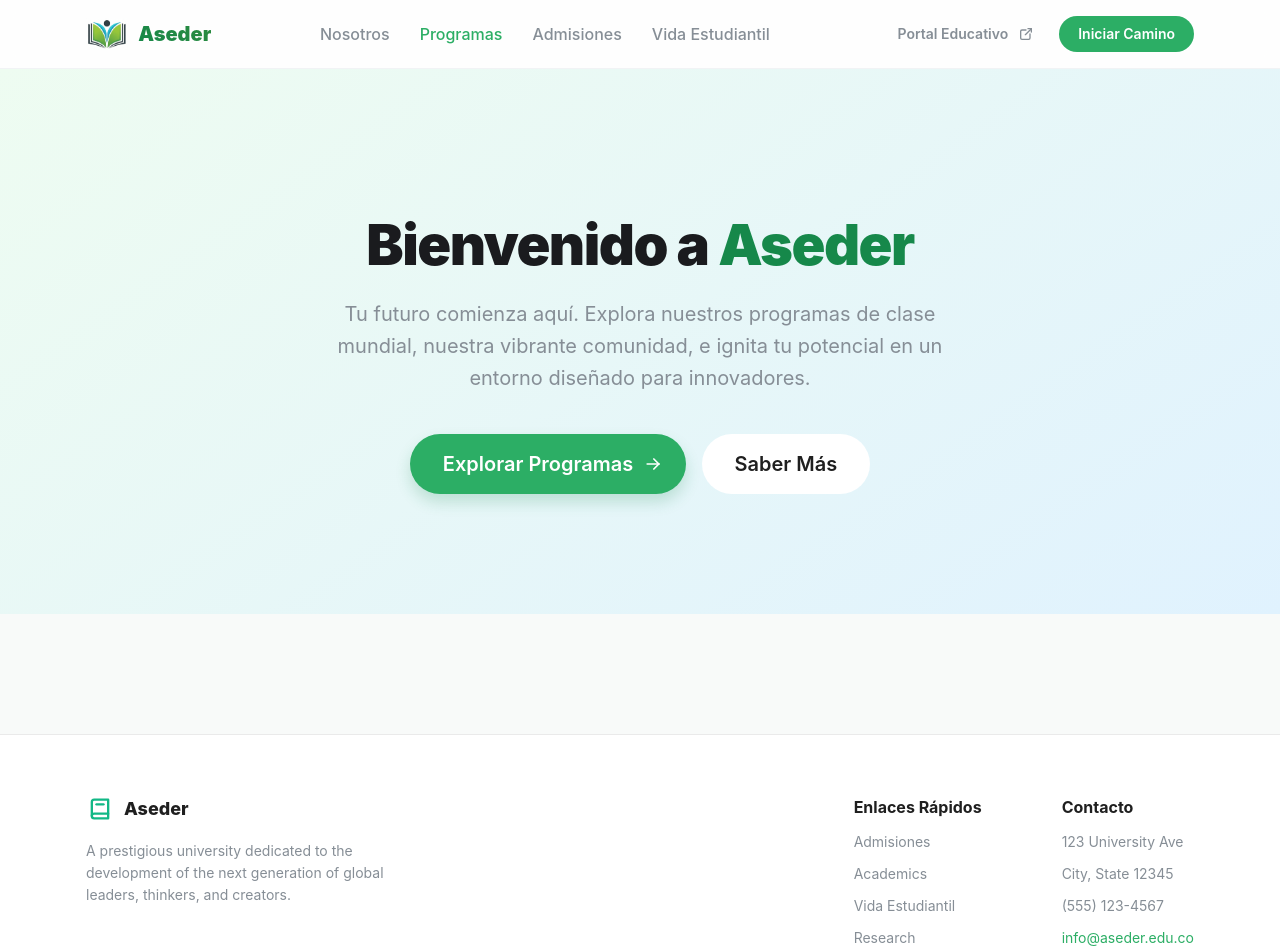
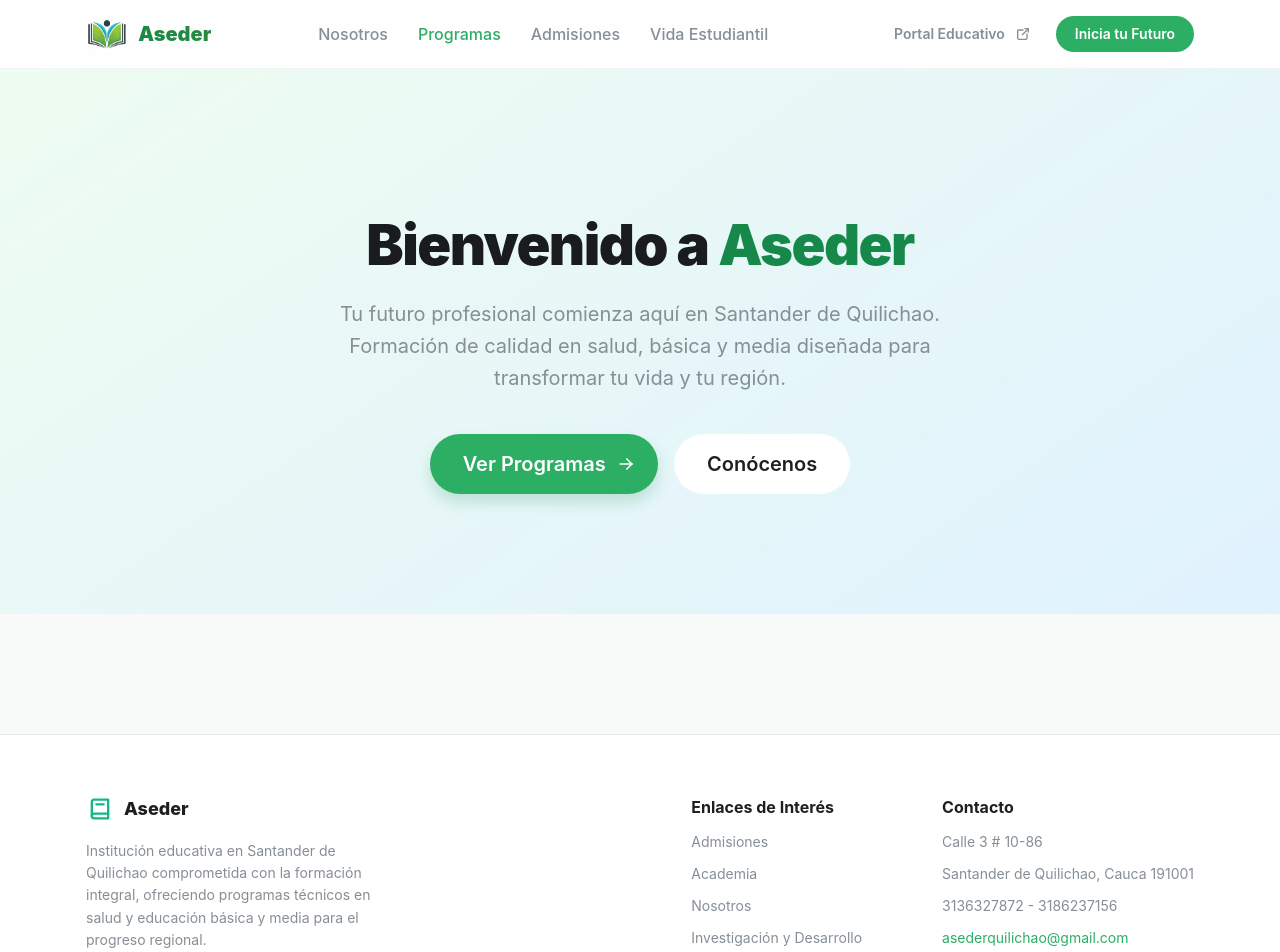
Before and after one commit to eduarevalo/vimmit-academic, a React (Vite) app in the folder frontend/: page / in a window 1280 px wide. Shown: the top 952 px of the page. Built offline with nearby package versions, Linux system fonts and the light colour scheme; no server answers.

Commit message:
Fix package-lock

```diff
--- a/frontend/src/components/Footer.tsx
+++ b/frontend/src/components/Footer.tsx
@@ -2,13 +2,15 @@ import { Container, Group, Box, Text, Stack } from '@mantine/core';
 import { IconBook2, IconBrandTwitter, IconBrandYoutube, IconBrandInstagram } from '@tabler/icons-react';
 import { useTranslation } from 'react-i18next';
 import { useInstitution } from '../hooks/useInstitution';
+import { useRegistrationModal } from '../hooks/useRegistrationModal';
 
 export function Footer() {
   const { t } = useTranslation();
   const { name, fullName, description, contact, socials } = useInstitution();
+  const { open: openRegistration } = useRegistrationModal();
 
   return (
-    <Box mt={120} py={60} style={{ borderTop: '1px solid #eaeaea', backgroundColor: '#ffffff' }}>
+    <Box id="footer" mt={120} py={60} style={{ borderTop: '1px solid #eaeaea', backgroundColor: '#ffffff' }}>
       <Container size="lg">
         <Group justify="space-between" align="flex-start" mb={40}>
           <Box style={{ maxWidth: 300 }}>
@@ -23,10 +25,19 @@ export function Footer() {
           <Group gap={80}>
             <Stack gap="sm">
               <Text fw={700} c="dark.8">{t('footer.quickLinks')}</Text>
-              <Text component="a" href="#" size="sm" c="dimmed">{t('header.admissions')}</Text>
-              <Text component="a" href="#" size="sm" c="dimmed">Academics</Text>
-              <Text component="a" href="#" size="sm" c="dimmed">{t('header.campusLife')}</Text>
-              <Text component="a" href="#" size="sm" c="dimmed">Research</Text>
+              <Text
+                component="a"
+                href="#"
+                onClick={(e) => { e.preventDefault(); openRegistration(); }}
+                size="sm"
+                c="dimmed"
+                style={{ cursor: 'pointer' }}
+              >
+                {t('header.admissions')}
+              </Text>
+              <Text component="a" href="#programs" size="sm" c="dimmed">{t('footer.academics')}</Text>
+              <Text component="a" href="/info" size="sm" c="dimmed">{t('header.about')}</Text>
+              <Text component="a" href="#" size="sm" c="dimmed">{t('footer.research')}</Text>
             </Stack>
             <Stack gap="sm">
               <Text fw={700} c="dark.8">{t('footer.contact')}</Text>
--- a/frontend/src/components/Hero.tsx
+++ b/frontend/src/components/Hero.tsx
@@ -9,6 +9,7 @@ export function Hero({ onExplore }: { onExplore?: () => void }) {
 
   return (
     <Box
+      id="hero"
       pt={140}
       pb={120}
       style={{
--- a/frontend/src/hooks/useInstitution.ts
+++ b/frontend/src/hooks/useInstitution.ts
@@ -25,22 +25,22 @@ export interface InstitutionData {
 const institutionData: InstitutionData = {
   slug: 'aseder',
   name: 'Aseder',
-  fullName: 'Aseder University',
-  description: 'A prestigious university dedicated to the development of the next generation of global leaders, thinkers, and creators.',
+  fullName: 'Asesorías Educativas para el Desarrollo Regional',
+  description: 'Institución educativa en Santander de Quilichao comprometida con la formación integral, ofreciendo programas técnicos en salud y educación básica y media para el progreso regional.',
   contact: {
-    email: 'info@aseder.edu.co',
-    phone: '(555) 123-4567',
+    email: 'asederquilichao@gmail.com',
+    phone: '3136327872 - 3186237156',
     address: {
-      street: '123 University Ave',
-      city: 'City',
-      state: 'State',
-      zip: '12345',
+      street: 'Calle 3 # 10-86',
+      city: 'Santander de Quilichao',
+      state: 'Cauca',
+      zip: '191001',
     },
   },
   socials: {
-    twitter: 'https://twitter.com/academia',
-    youtube: 'https://youtube.com/academia',
-    instagram: 'https://instagram.com/academia',
+    twitter: 'https://twitter.com/aseder',
+    youtube: 'https://youtube.com/@aseder',
+    instagram: 'https://instagram.com/aseder_quilichao',
   },
 };
 
--- a/frontend/src/locales/es/translation.json
+++ b/frontend/src/locales/es/translation.json
@@ -12,7 +12,8 @@
     "programs": "Programas",
     "admissions": "Admisiones",
     "campusLife": "Vida Estudiantil",
-    "startJourney": "Iniciar Camino",
+    "contact": "Contacto",
+    "startJourney": "Inicia tu Futuro",
     "educationalPortal": "Portal Educativo"
   },
   "auth": {
@@ -30,10 +31,10 @@
   },
   "hero": {
     "welcome": "Bienvenido a",
-    "title": "Academia",
-    "subtitle": "Tu futuro comienza aquí. Explora nuestros programas de clase mundial, nuestra vibrante comunidad, e ignita tu potencial en un entorno diseñado para innovadores.",
-    "explorePrograms": "Explorar Programas",
-    "learnMore": "Saber Más"
+    "title": "ASEDER",
+    "subtitle": "Tu futuro profesional comienza aquí en Santander de Quilichao. Formación de calidad en salud, básica y media diseñada para transformar tu vida y tu región.",
+    "explorePrograms": "Ver Programas",
+    "learnMore": "Conócenos"
   },
   "programs": {
     "title": "Explora Nuestros Programas Académicos",
@@ -66,9 +67,11 @@
     }
   },
   "footer": {
-    "description": "Una universidad prestigiosa dedicada al desarrollo de la próxima generación de líderes, pensadores y creadores globales.",
-    "quickLinks": "Enlaces Rápidos",
+    "description": "Institución líder en formación técnica y académica en el Cauca, dedicada al desarrollo del potencial humano y regional.",
+    "quickLinks": "Enlaces de Interés",
     "contact": "Contacto",
+    "academics": "Academia",
+    "research": "Investigación y Desarrollo",
     "rights": "Todos los derechos reservados."
   },
   "registration": {
```
